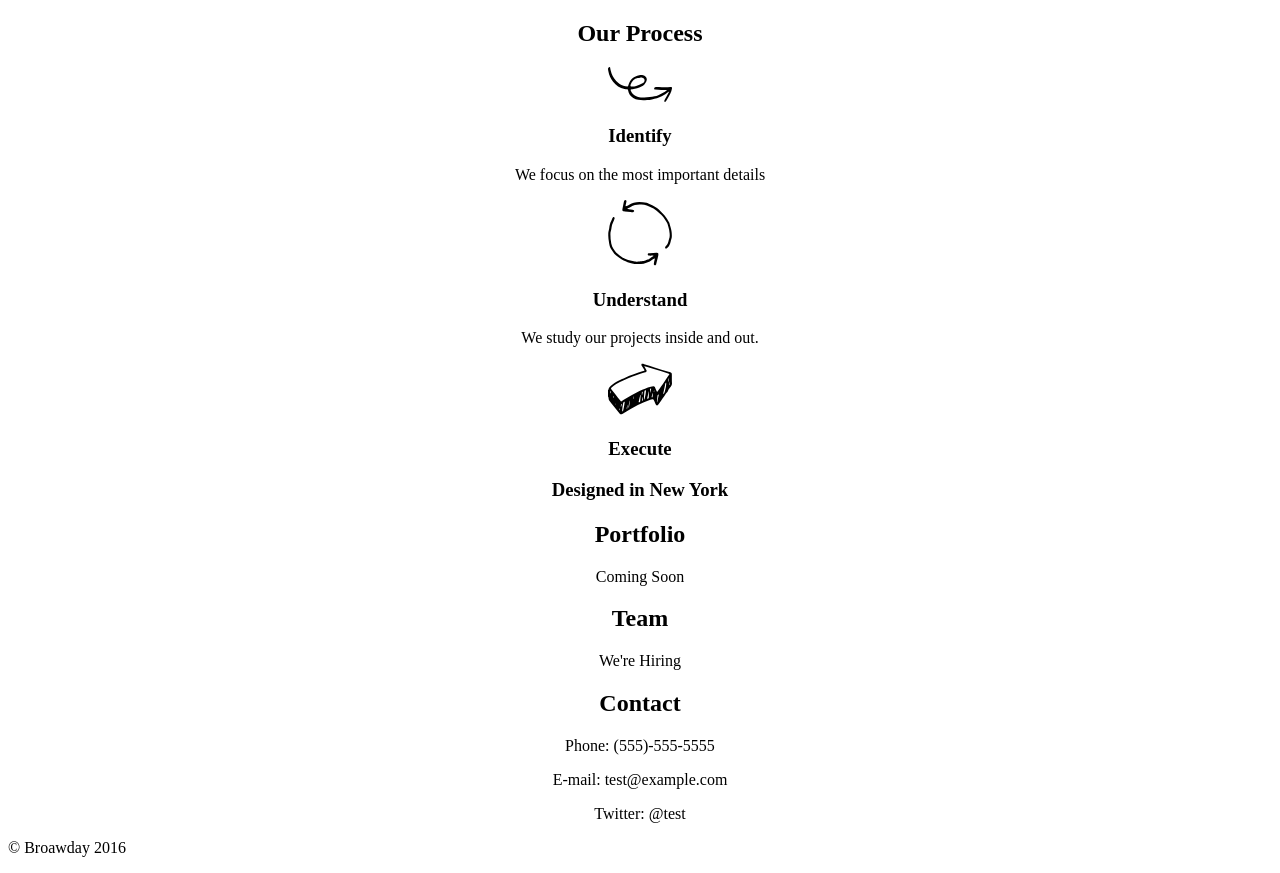
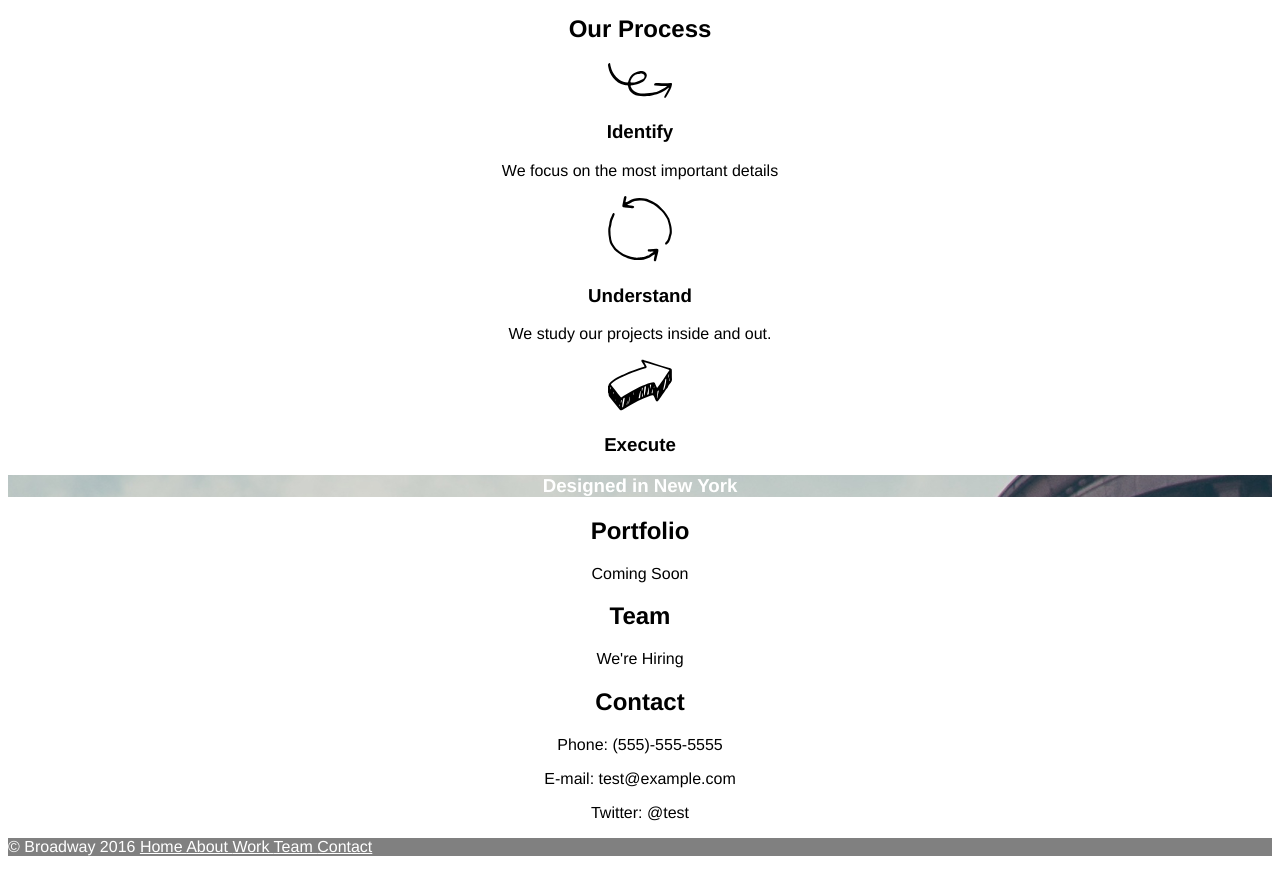
Before and after one commit to NickFoden/broadway, a plain HTML site: page index.html in a window 1280 px wide. Shown: the part 251-1124 px from the top of the page. Drawn offline with Linux system fonts and the light colour scheme.

Commit message:
Changed font family

```diff
--- a/index.html
+++ b/index.html
@@ -26,7 +26,7 @@
 		<h3> Execute </h3>
 	</div>
 	<div class="belt">
-		<h3 class="design"> Designed in New York
+		<h3 class="design"> Designed in New York </h3>
 	</div>
 	<div class="pants">
 		<h2> Portfolio </h2>
@@ -37,10 +37,9 @@
 		<p> Phone: (555)-555-5555 </p>
 		<p> E-mail: test@example.com </p>
 		<p> Twitter: @test </p>
-
 	</div>
 	<div class="footer">
-	 	<p> &copy; Broawday 2016 <a href="#"> Home </a><a href="#"> About </a><a href="#"> Work </a><a href="#"> Team </a> <a href="#"> Contact </a>
+	 	<p class="footText"> &copy; Broadway 2016 <a href="#"> Home </a><a href="#"> About </a><a href="#"> Work </a><a href="#"> Team </a> <a href="#"> Contact </a>
 	</div>
 </body>
 </html>
--- a/resources/style.css
+++ b/resources/style.css
@@ -1,3 +1,7 @@
+* {
+font-family: "Helvetica", sans-serif;
+}
+
 .header {
  	text-align: center;
  	color: white;
@@ -23,7 +27,19 @@ h5, a {
  	text-align: center;
  }
 
-
  .footer {
  	text-align: left;
+ 	background-color: gray;
  }
+
+ .footText {
+ 	color: white;
+ }
+
+ .belt {
+ 	background-image: url("./images/the-flatiron-building.png");
+  }
+
+ .design {
+ 	color: white;
+ }
```
